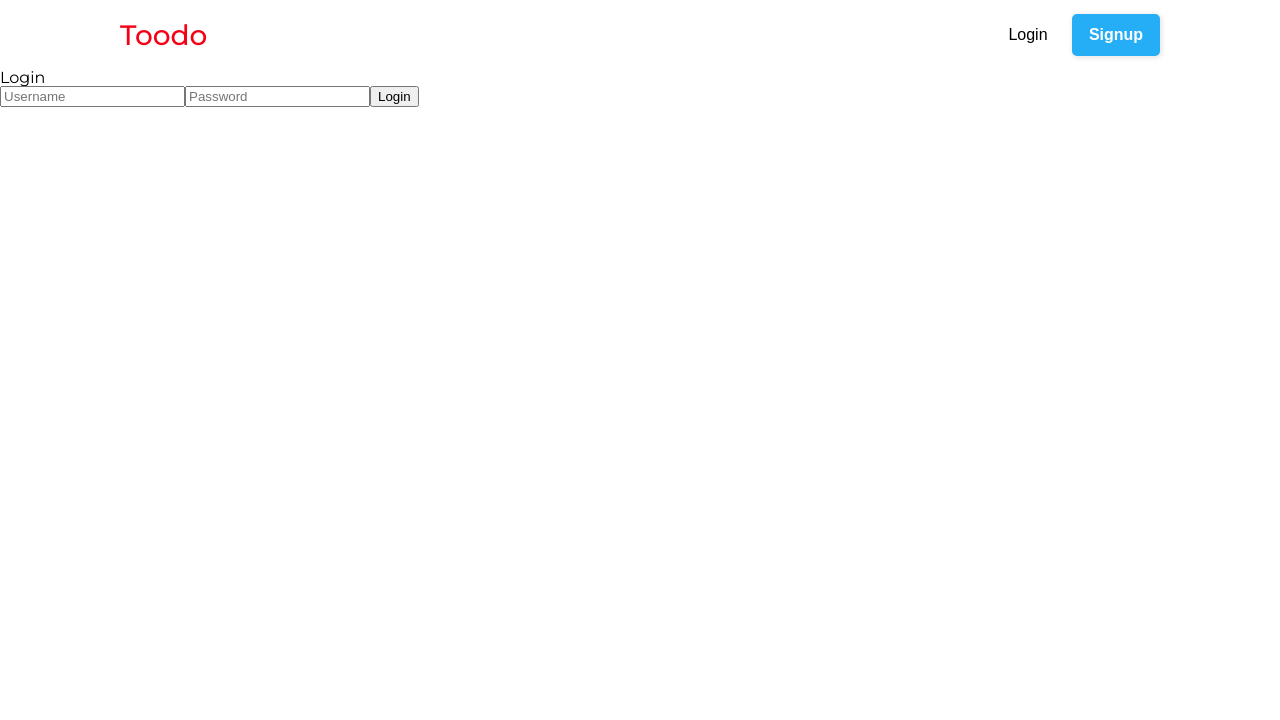
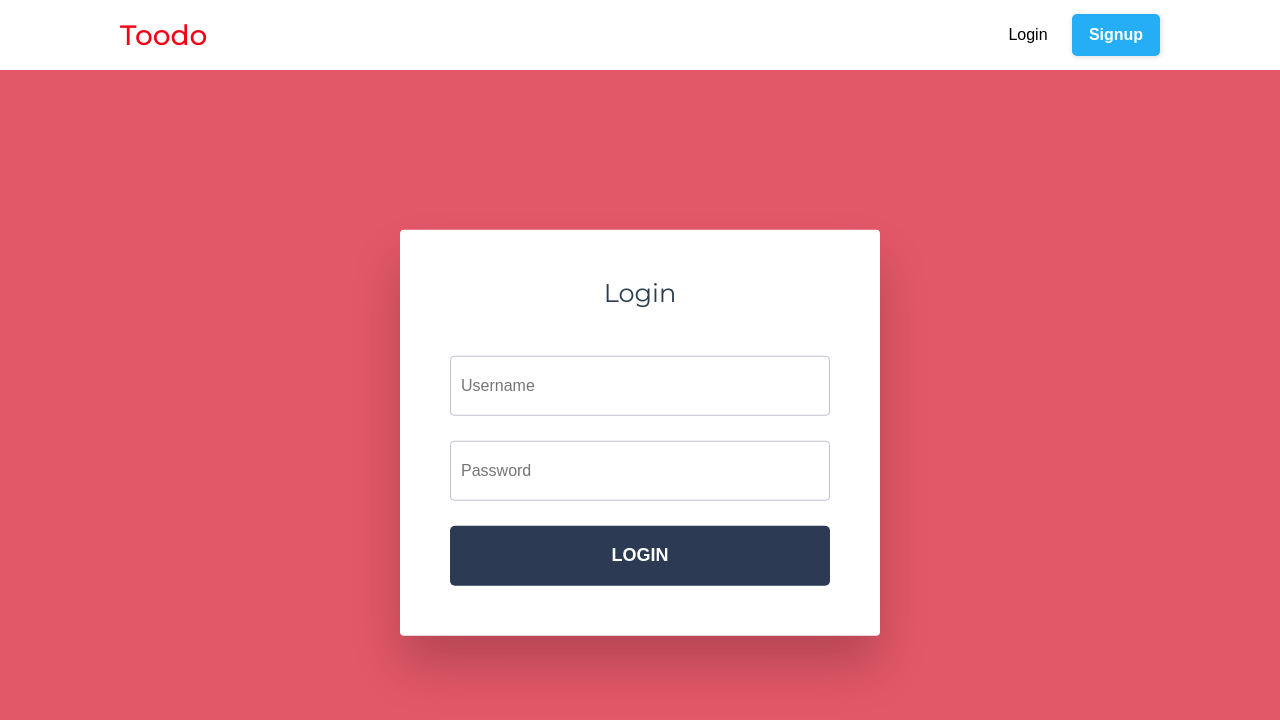
Before and after one commit to AlkTheOrg/fstack-todo, a React (Create React App) app: page /login in a window 1280 px wide. Shown: the top 720 px of the page. Built offline with nearby package versions, Linux system fonts and the light colour scheme.

Commit message:
Login scss

```diff
--- a/src/components/Navbar.tsx
+++ b/src/components/Navbar.tsx
@@ -11,7 +11,7 @@ const Navbar = () => {
   const handleLogout = () => dispatch(logout());
   return (
     <div className="Navbar">
-      <div id="logo" onClick={() => navigate('/')}>Toodo</div>
+      <div id="logo" onClick={() => user ? navigate('/') : navigate('/login')}>Toodo</div>
       <div className="buttons">
         {user ? (
           <>
--- a/src/pages/Login.tsx
+++ b/src/pages/Login.tsx
@@ -3,6 +3,7 @@ import { useNavigate } from "react-router-dom";
 import { login, reset, setUser } from "../slices/authSlice";
 import { useSelector, useDispatch } from "react-redux";
 import { AppDispatch, RootState } from "../store";
+import "../styles/Login.scss";
 
 interface Props {}
 
@@ -36,18 +37,19 @@ export const Login: React.FC<Props> = (props) => {
   };
 
   return (
+    <div className="Login">
       <div className="page">
         <div>
           <h2>Login</h2>
         </div>
-
-      {isError && <div className="error">{message}</div>}
+        <div className="validation">{isError ? message : ''}</div>
         <form onSubmit={handleLogin}>
           <input
             onChange={(e) => setUsername(e.target.value)}
             placeholder="Username"
             type="text"
             value={username}
+            id="username"
             required
           />
           <input
@@ -55,17 +57,18 @@ export const Login: React.FC<Props> = (props) => {
             placeholder="Password"
             type="password"
             value={password}
+            id="password"
             required
           />
-
           {loading ? (
             <div className="loading">
               <span>Loading...</span>
             </div>
           ) : (
-          <button type="submit">Login</button>
+            <button type="submit" id="submit">Login</button>
           )}
         </form>
+      </div>
     </div>
   );
 };
--- /dev/null
+++ b/src/styles/Login.scss
@@ -0,0 +1,83 @@
+.Login {
+  width: 100%;
+  height: calc(100vh - 70px);
+  position: relative;
+  // background-color: #d0cdda;
+  background-color: #e35868;
+  font-size: 1.6rem;
+  color: #2b3e51;
+
+  .page {
+    position: absolute;
+    top: 40%;
+    left: 50%;
+    transform: translate(-50%, -40%);
+    width: 480px;
+
+    background-color: #fff;
+    margin: 30px auto;
+    text-align: center;
+    padding: 50px;
+    border-radius: 4px;
+    box-shadow: 0px 30px 50px 0px rgba(0, 0, 0, 0.2);
+  }
+
+  h2 {
+    user-select: none;
+  }
+
+  input {
+    width: 100%;
+    outline: none;
+    height: 60px;
+    line-height: 60px;
+    border-radius: 4px;
+    margin-bottom: 25px;
+
+    padding: 0 0 0 10px;
+    border: 1px solid #c2c0ca;
+    font-style: normal;
+    font-size: 16px;
+    position: relative;
+
+    &:focus {
+      border-color: #3ca9e2;
+    }
+  }
+
+  .validation {
+    height: 30px;
+    width: 100%;
+    font-size: 14px;
+    display: flex;
+    align-items: center;
+    justify-content: center;
+    color: rgb(240, 47, 47);
+    padding: 25px;
+  }
+
+  button[type="submit"] {
+    border: none;
+    // background-color: #3ca9e2;
+    background-color: #2c3a54;
+    color: #fff;
+    font-weight: bold;
+    text-transform: uppercase;
+    cursor: pointer;
+    -webkit-transition: all 0.2s ease;
+    transition: all 0.2s ease;
+    font-size: 18px;
+    position: relative;
+    display: inline-block;
+    text-align: center;
+    width: 100%;
+    height: 60px;
+    border-radius: 5px;
+
+    &:hover {
+      background-color: #36445e;
+      -webkit-transition: all 0.2s ease;
+      transition: all 0.2s ease;
+    }
+  }
+}
```
Lines whose indentation alone changed are shown as unchanged.
